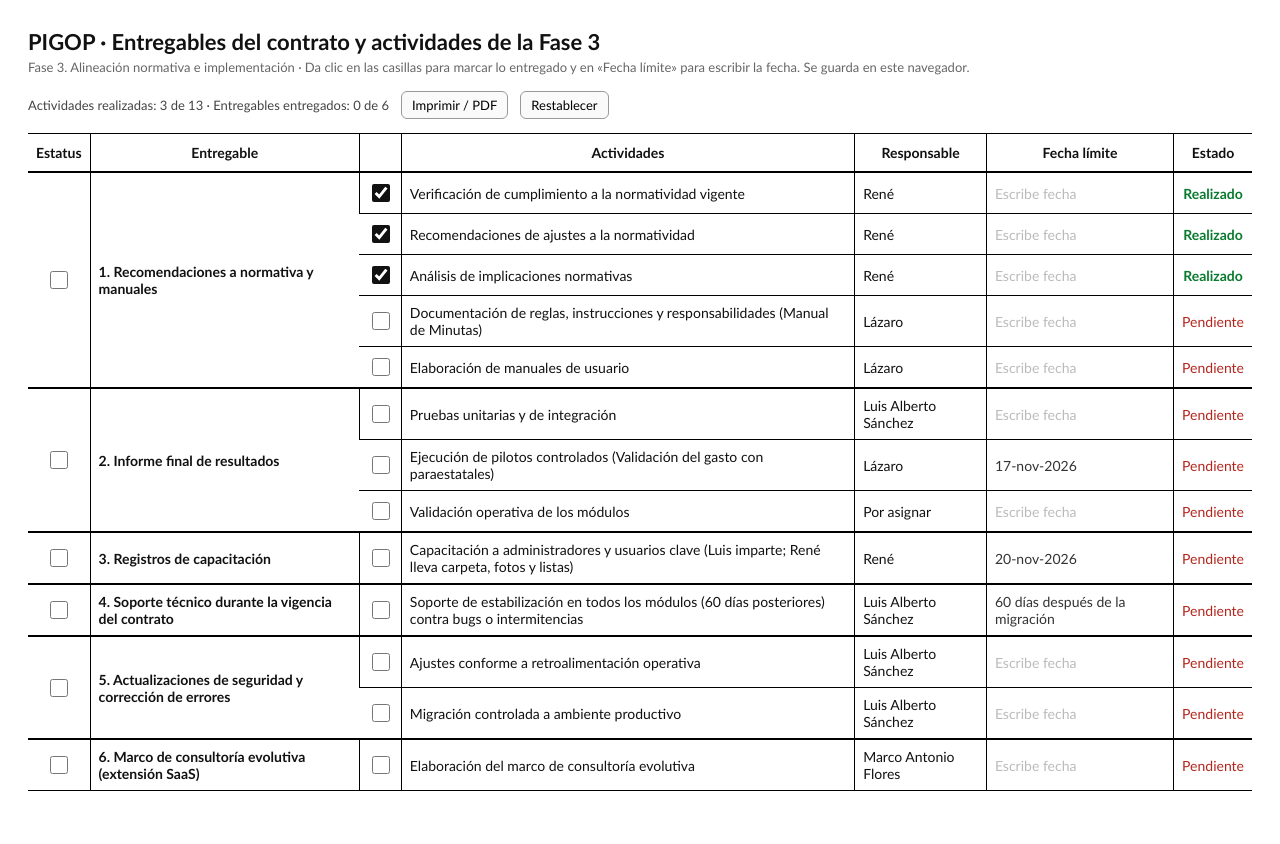
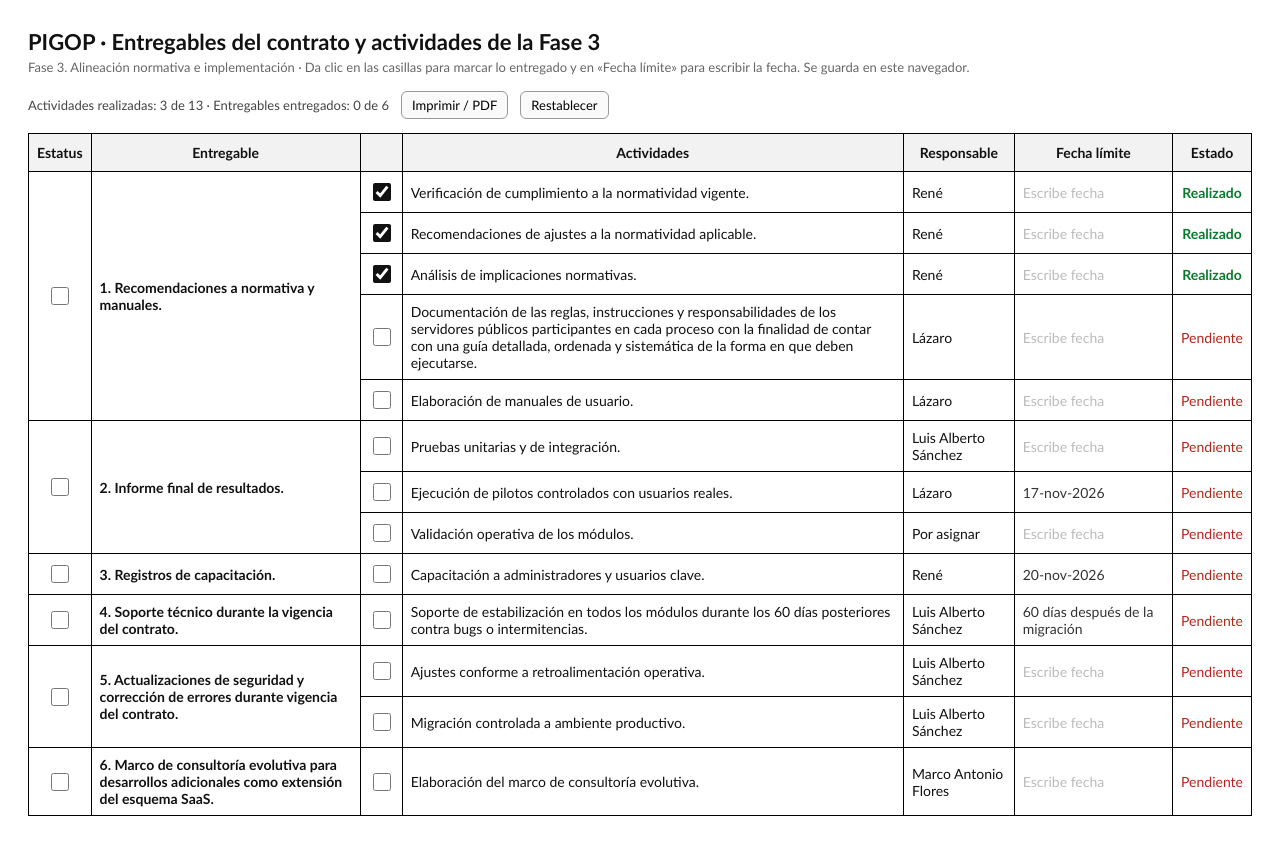
Before and after one commit to guatto27/pigop-entregables, a plain HTML site: page index.html in a window 1280 px wide. Before the commit the page ends 819 px from the top, so only its background shows below. Drawn offline with Linux system fonts and the light colour scheme.

Commit message:
Nombres completos y líneas

```diff
--- a/index.html
+++ b/index.html
@@ -4,10 +4,10 @@
 body{font-family:Calibri,'Segoe UI',Arial,sans-serif;margin:28px;color:#111;background:#fff}
 h1{font-size:22px;margin:0 0 4px} .sub{color:#666;font-size:13px;margin-bottom:16px}
 table{border-collapse:collapse;width:100%;font-size:14px}
-th{font-weight:700;padding:10px 8px;border-top:1.5px solid #000;border-bottom:1.5px solid #000;text-align:center}
-td{padding:8px;border-bottom:1px solid #000;vertical-align:middle}
-td,th{border-left:1px solid #000} td:first-child,th:first-child{border-left:none}
-.c{text-align:center} .gtop{border-top:2px solid #000}
+th{font-weight:700;padding:10px 8px;text-align:center;background:#f2f2f2}
+td{padding:8px;vertical-align:middle}
+td,th{border:1px solid #000}
+.c{text-align:center}
 .ent-name{font-weight:600;width:22%}
 input[type=checkbox]{width:18px;height:18px;cursor:pointer;accent-color:#111}
 .fecha{min-width:120px;color:#333} .fecha:empty:before{content:'Escribe fecha';color:#bbb}
@@ -21,19 +21,19 @@ button{font:inherit;padding:5px 10px;border:1px solid #999;background:#fafafa;bo
 <div class="sub">Fase 3. Alineación normativa e implementación · Da clic en las casillas para marcar lo entregado y en «Fecha límite» para escribir la fecha. Se guarda en este navegador.</div>
 <div class="bar"><span id="prog"></span><button onclick="window.print()">Imprimir / PDF</button><button onclick="if(confirm('¿Regresar a los estados iniciales?')){localStorage.removeItem(K);location.reload()}">Restablecer</button></div>
 <table><thead><tr><th>Estatus</th><th>Entregable</th><th></th><th>Actividades</th><th>Responsable</th><th>Fecha límite</th><th>Estado</th></tr></thead><tbody>
-<tr><td rowspan="5" class="c gtop"><input type="checkbox" class="ent" data-k="e0"></td><td rowspan="5" class="ent-name gtop">1. Recomendaciones a normativa y manuales</td><td class="c gtop"><input type="checkbox" class="act" data-k="a0_0" data-def="1"></td><td class="gtop">Verificación de cumplimiento a la normatividad vigente</td><td class="gtop">René</td><td class="fecha gtop" contenteditable="true" data-k="f0_0" data-def=""></td><td class="c estado gtop" data-for="a0_0"></td></tr>
-<tr><td class="c"><input type="checkbox" class="act" data-k="a0_1" data-def="1"></td><td class="">Recomendaciones de ajustes a la normatividad</td><td class="">René</td><td class="fecha" contenteditable="true" data-k="f0_1" data-def=""></td><td class="c estado" data-for="a0_1"></td></tr>
-<tr><td class="c"><input type="checkbox" class="act" data-k="a0_2" data-def="1"></td><td class="">Análisis de implicaciones normativas</td><td class="">René</td><td class="fecha" contenteditable="true" data-k="f0_2" data-def=""></td><td class="c estado" data-for="a0_2"></td></tr>
-<tr><td class="c"><input type="checkbox" class="act" data-k="a0_3" data-def="0"></td><td class="">Documentación de reglas, instrucciones y responsabilidades (Manual de Minutas)</td><td class="">Lázaro</td><td class="fecha" contenteditable="true" data-k="f0_3" data-def=""></td><td class="c estado" data-for="a0_3"></td></tr>
-<tr><td class="c"><input type="checkbox" class="act" data-k="a0_4" data-def="0"></td><td class="">Elaboración de manuales de usuario</td><td class="">Lázaro</td><td class="fecha" contenteditable="true" data-k="f0_4" data-def=""></td><td class="c estado" data-for="a0_4"></td></tr>
-<tr><td rowspan="3" class="c gtop"><input type="checkbox" class="ent" data-k="e1"></td><td rowspan="3" class="ent-name gtop">2. Informe final de resultados</td><td class="c gtop"><input type="checkbox" class="act" data-k="a1_0" data-def="0"></td><td class="gtop">Pruebas unitarias y de integración</td><td class="gtop">Luis Alberto Sánchez</td><td class="fecha gtop" contenteditable="true" data-k="f1_0" data-def=""></td><td class="c estado gtop" data-for="a1_0"></td></tr>
-<tr><td class="c"><input type="checkbox" class="act" data-k="a1_1" data-def="0"></td><td class="">Ejecución de pilotos controlados (Validación del gasto con paraestatales)</td><td class="">Lázaro</td><td class="fecha" contenteditable="true" data-k="f1_1" data-def="17-nov-2026">17-nov-2026</td><td class="c estado" data-for="a1_1"></td></tr>
-<tr><td class="c"><input type="checkbox" class="act" data-k="a1_2" data-def="0"></td><td class="">Validación operativa de los módulos</td><td class="">Por asignar</td><td class="fecha" contenteditable="true" data-k="f1_2" data-def=""></td><td class="c estado" data-for="a1_2"></td></tr>
-<tr><td rowspan="1" class="c gtop"><input type="checkbox" class="ent" data-k="e2"></td><td rowspan="1" class="ent-name gtop">3. Registros de capacitación</td><td class="c gtop"><input type="checkbox" class="act" data-k="a2_0" data-def="0"></td><td class="gtop">Capacitación a administradores y usuarios clave (Luis imparte; René lleva carpeta, fotos y listas)</td><td class="gtop">René</td><td class="fecha gtop" contenteditable="true" data-k="f2_0" data-def="20-nov-2026">20-nov-2026</td><td class="c estado gtop" data-for="a2_0"></td></tr>
-<tr><td rowspan="1" class="c gtop"><input type="checkbox" class="ent" data-k="e3"></td><td rowspan="1" class="ent-name gtop">4. Soporte técnico durante la vigencia del contrato</td><td class="c gtop"><input type="checkbox" class="act" data-k="a3_0" data-def="0"></td><td class="gtop">Soporte de estabilización en todos los módulos (60 días posteriores) contra bugs o intermitencias</td><td class="gtop">Luis Alberto Sánchez</td><td class="fecha gtop" contenteditable="true" data-k="f3_0" data-def="60 días después de la migración">60 días después de la migración</td><td class="c estado gtop" data-for="a3_0"></td></tr>
-<tr><td rowspan="2" class="c gtop"><input type="checkbox" class="ent" data-k="e4"></td><td rowspan="2" class="ent-name gtop">5. Actualizaciones de seguridad y corrección de errores</td><td class="c gtop"><input type="checkbox" class="act" data-k="a4_0" data-def="0"></td><td class="gtop">Ajustes conforme a retroalimentación operativa</td><td class="gtop">Luis Alberto Sánchez</td><td class="fecha gtop" contenteditable="true" data-k="f4_0" data-def=""></td><td class="c estado gtop" data-for="a4_0"></td></tr>
-<tr><td class="c"><input type="checkbox" class="act" data-k="a4_1" data-def="0"></td><td class="">Migración controlada a ambiente productivo</td><td class="">Luis Alberto Sánchez</td><td class="fecha" contenteditable="true" data-k="f4_1" data-def=""></td><td class="c estado" data-for="a4_1"></td></tr>
-<tr><td rowspan="1" class="c gtop"><input type="checkbox" class="ent" data-k="e5"></td><td rowspan="1" class="ent-name gtop">6. Marco de consultoría evolutiva (extensión SaaS)</td><td class="c gtop"><input type="checkbox" class="act" data-k="a5_0" data-def="0"></td><td class="gtop">Elaboración del marco de consultoría evolutiva</td><td class="gtop">Marco Antonio Flores</td><td class="fecha gtop" contenteditable="true" data-k="f5_0" data-def=""></td><td class="c estado gtop" data-for="a5_0"></td></tr>
+<tr><td rowspan="5" class="c gtop"><input type="checkbox" class="ent" data-k="e0"></td><td rowspan="5" class="ent-name gtop">1. Recomendaciones a normativa y manuales.</td><td class="c gtop"><input type="checkbox" class="act" data-k="a0_0" data-def="1"></td><td class="gtop">Verificación de cumplimiento a la normatividad vigente.</td><td class="gtop">René</td><td class="fecha gtop" contenteditable="true" data-k="f0_0" data-def=""></td><td class="c estado gtop" data-for="a0_0"></td></tr>
+<tr><td class="c"><input type="checkbox" class="act" data-k="a0_1" data-def="1"></td><td class="">Recomendaciones de ajustes a la normatividad aplicable.</td><td class="">René</td><td class="fecha" contenteditable="true" data-k="f0_1" data-def=""></td><td class="c estado" data-for="a0_1"></td></tr>
+<tr><td class="c"><input type="checkbox" class="act" data-k="a0_2" data-def="1"></td><td class="">Análisis de implicaciones normativas.</td><td class="">René</td><td class="fecha" contenteditable="true" data-k="f0_2" data-def=""></td><td class="c estado" data-for="a0_2"></td></tr>
+<tr><td class="c"><input type="checkbox" class="act" data-k="a0_3" data-def="0"></td><td class="">Documentación de las reglas, instrucciones y responsabilidades de los servidores públicos participantes en cada proceso con la finalidad de contar con una guía detallada, ordenada y sistemática de la forma en que deben ejecutarse.</td><td class="">Lázaro</td><td class="fecha" contenteditable="true" data-k="f0_3" data-def=""></td><td class="c estado" data-for="a0_3"></td></tr>
+<tr><td class="c"><input type="checkbox" class="act" data-k="a0_4" data-def="0"></td><td class="">Elaboración de manuales de usuario.</td><td class="">Lázaro</td><td class="fecha" contenteditable="true" data-k="f0_4" data-def=""></td><td class="c estado" data-for="a0_4"></td></tr>
+<tr><td rowspan="3" class="c gtop"><input type="checkbox" class="ent" data-k="e1"></td><td rowspan="3" class="ent-name gtop">2. Informe final de resultados.</td><td class="c gtop"><input type="checkbox" class="act" data-k="a1_0" data-def="0"></td><td class="gtop">Pruebas unitarias y de integración.</td><td class="gtop">Luis Alberto Sánchez</td><td class="fecha gtop" contenteditable="true" data-k="f1_0" data-def=""></td><td class="c estado gtop" data-for="a1_0"></td></tr>
+<tr><td class="c"><input type="checkbox" class="act" data-k="a1_1" data-def="0"></td><td class="">Ejecución de pilotos controlados con usuarios reales.</td><td class="">Lázaro</td><td class="fecha" contenteditable="true" data-k="f1_1" data-def="17-nov-2026">17-nov-2026</td><td class="c estado" data-for="a1_1"></td></tr>
+<tr><td class="c"><input type="checkbox" class="act" data-k="a1_2" data-def="0"></td><td class="">Validación operativa de los módulos.</td><td class="">Por asignar</td><td class="fecha" contenteditable="true" data-k="f1_2" data-def=""></td><td class="c estado" data-for="a1_2"></td></tr>
+<tr><td rowspan="1" class="c gtop"><input type="checkbox" class="ent" data-k="e2"></td><td rowspan="1" class="ent-name gtop">3. Registros de capacitación.</td><td class="c gtop"><input type="checkbox" class="act" data-k="a2_0" data-def="0"></td><td class="gtop">Capacitación a administradores y usuarios clave.</td><td class="gtop">René</td><td class="fecha gtop" contenteditable="true" data-k="f2_0" data-def="20-nov-2026">20-nov-2026</td><td class="c estado gtop" data-for="a2_0"></td></tr>
+<tr><td rowspan="1" class="c gtop"><input type="checkbox" class="ent" data-k="e3"></td><td rowspan="1" class="ent-name gtop">4. Soporte técnico durante la vigencia del contrato.</td><td class="c gtop"><input type="checkbox" class="act" data-k="a3_0" data-def="0"></td><td class="gtop">Soporte de estabilización en todos los módulos durante los 60 días posteriores contra bugs o intermitencias.</td><td class="gtop">Luis Alberto Sánchez</td><td class="fecha gtop" contenteditable="true" data-k="f3_0" data-def="60 días después de la migración">60 días después de la migración</td><td class="c estado gtop" data-for="a3_0"></td></tr>
+<tr><td rowspan="2" class="c gtop"><input type="checkbox" class="ent" data-k="e4"></td><td rowspan="2" class="ent-name gtop">5. Actualizaciones de seguridad y corrección de errores durante vigencia del contrato.</td><td class="c gtop"><input type="checkbox" class="act" data-k="a4_0" data-def="0"></td><td class="gtop">Ajustes conforme a retroalimentación operativa.</td><td class="gtop">Luis Alberto Sánchez</td><td class="fecha gtop" contenteditable="true" data-k="f4_0" data-def=""></td><td class="c estado gtop" data-for="a4_0"></td></tr>
+<tr><td class="c"><input type="checkbox" class="act" data-k="a4_1" data-def="0"></td><td class="">Migración controlada a ambiente productivo.</td><td class="">Luis Alberto Sánchez</td><td class="fecha" contenteditable="true" data-k="f4_1" data-def=""></td><td class="c estado" data-for="a4_1"></td></tr>
+<tr><td rowspan="1" class="c gtop"><input type="checkbox" class="ent" data-k="e5"></td><td rowspan="1" class="ent-name gtop">6. Marco de consultoría evolutiva para desarrollos adicionales como extensión del esquema SaaS.</td><td class="c gtop"><input type="checkbox" class="act" data-k="a5_0" data-def="0"></td><td class="gtop">Elaboración del marco de consultoría evolutiva.</td><td class="gtop">Marco Antonio Flores</td><td class="fecha gtop" contenteditable="true" data-k="f5_0" data-def=""></td><td class="c estado gtop" data-for="a5_0"></td></tr>
 </tbody></table>
 <script>
 const K='pigop-fase3-checklist-v1';let s=JSON.parse(localStorage.getItem(K)||'{}');
```
